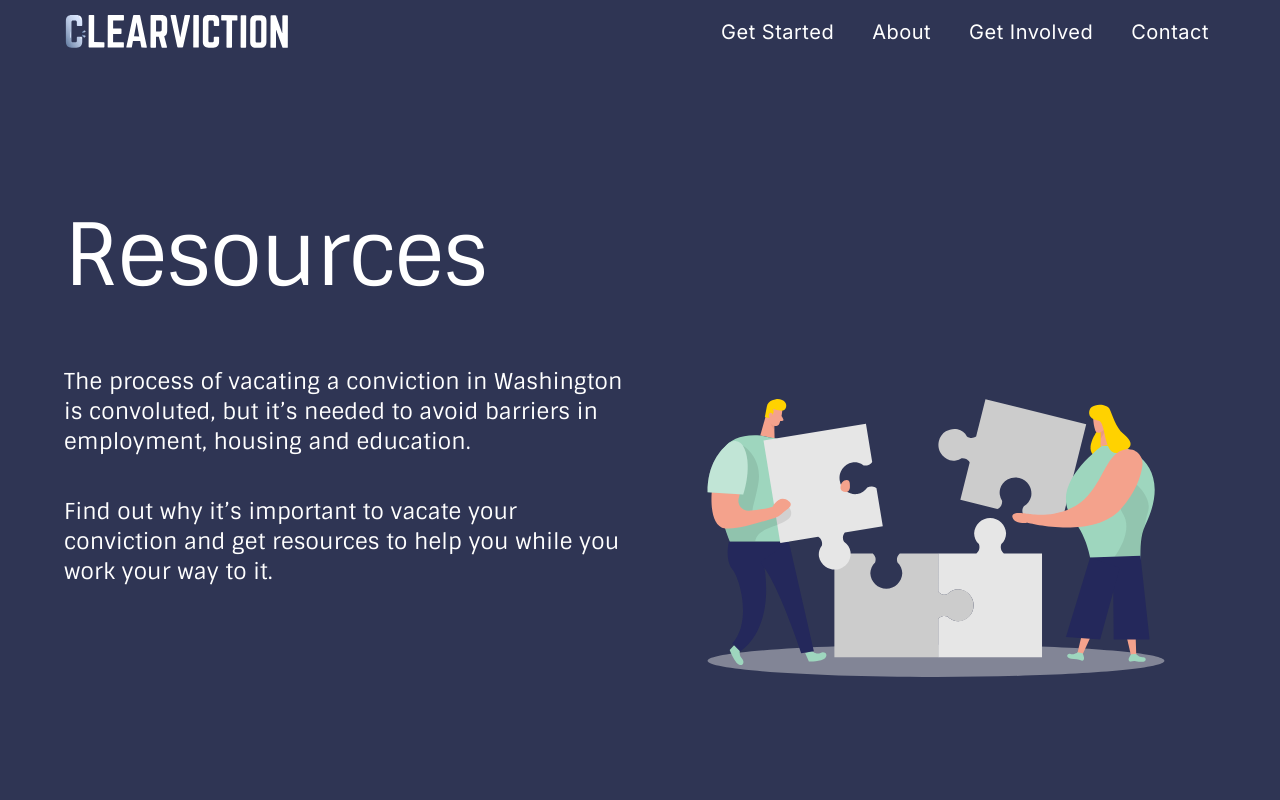
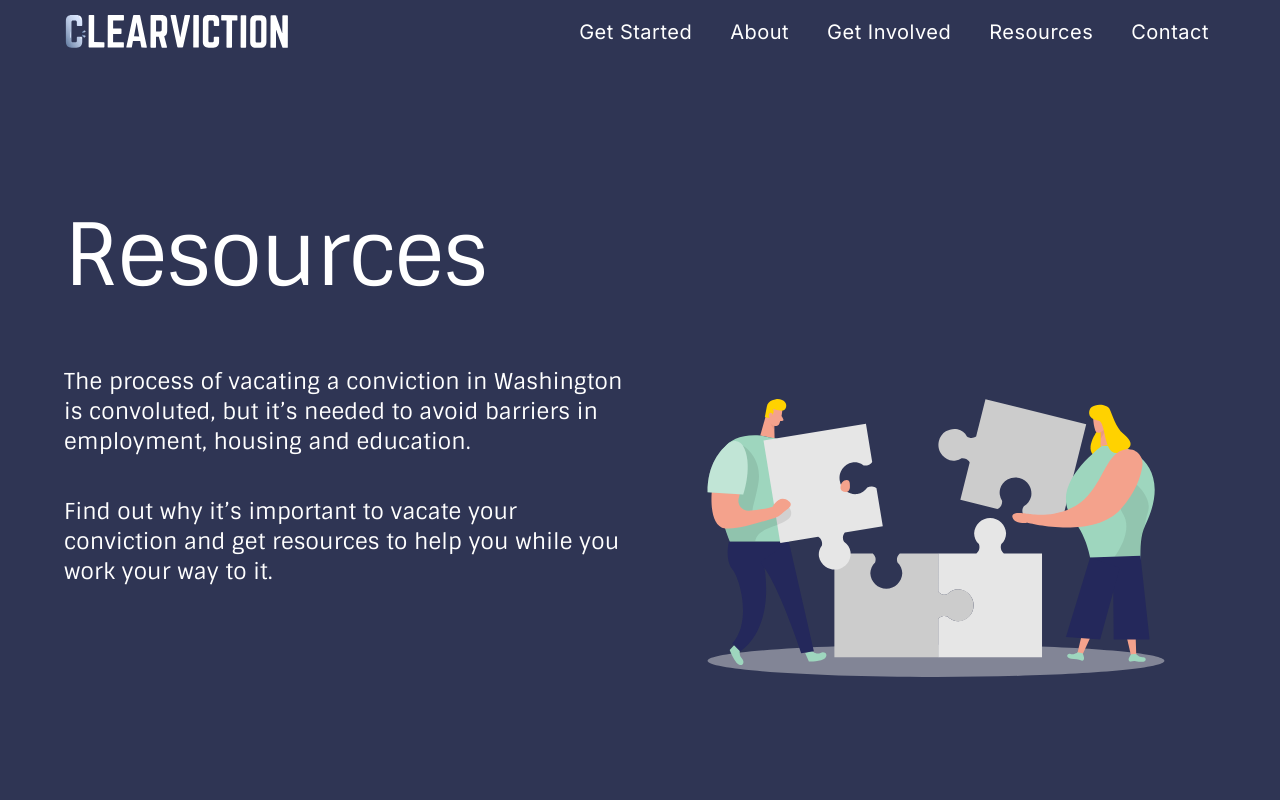
Before and after one commit to openseattle/clearviction-v1, a React (Create React App) app: page /resources in a window 1280 px wide. Shown: the top 800 px of the page. Built offline with nearby package versions, Linux system fonts and the light colour scheme.

Commit message:
split siteMap into headerSiteMap and footerSiteMap to have different links

```diff
--- a/src/Components/Footer.jsx
+++ b/src/Components/Footer.jsx
@@ -4,7 +4,7 @@ import { useLocation } from "react-router-dom";
 
 import democracylabLogo from "../Assets/democracylab-logo.png";
 import openseattleLogo from "../Assets/openseattle-logo.png";
-import pages from "../data/siteMap";
+import pages from "../data/footerSiteMap";
 import LegalDisclaimer from "./LegalDisclaimer";
 
 const useStyles = makeStyles(theme => ({
@@ -30,7 +30,6 @@ const useStyles = makeStyles(theme => ({
         color: "white",
         "&:hover": { color: "white" },
     },
-
     subHeader: {
         fontSize: 11,
     },
--- a/src/Components/Navigation.jsx
+++ b/src/Components/Navigation.jsx
@@ -12,7 +12,7 @@ import {
 } from "@mui/material";
 import { makeStyles } from '@mui/styles';
 import { MenuSharp as MenuIcon, CloseSharp } from "@mui/icons-material";
-import pages from "../data/siteMap";
+import pages from "../data/headerSiteMap";
 import { useState } from "react";
 import NavButton from "../ui-kit/NavButton";
 import NavButtonMobile from "../ui-kit/NavButtonMobile";
--- /dev/null
+++ b/src/data/headerSiteMap.ts
@@ -0,0 +1,24 @@
+type Page = {
+  name: string;
+  url: string;
+  subpages?: Page[];
+};
+
+// commented out pages are still in under development
+const pages: Page[] = [
+  // { name: "Home", url: "/" },
+  // { name: "Calculator", url: "/calculator" },
+  { name: "Get Started", url: "/get-started", },
+  { name: "About", url: "/about" },
+  { name: "Get Involved", url: "/get-involved",
+      // subpages: [
+      //   { name: "Volunteer", url: "/get-involved/volunteer" },
+      //   { name: "Donate", url: "/get-involved/donate" },
+      //   { name: "Partner with Us", url: "/get-involved/partner-with-us" },
+      // ],
+  },
+  { name: "Resources", url: "/resources", },
+  { name: "Contact", url: "/contact" },
+];
+
+export default pages;
```
Also changed, not shown: src/data/footerSiteMap.ts (renamed from src/data/siteMap.ts).
